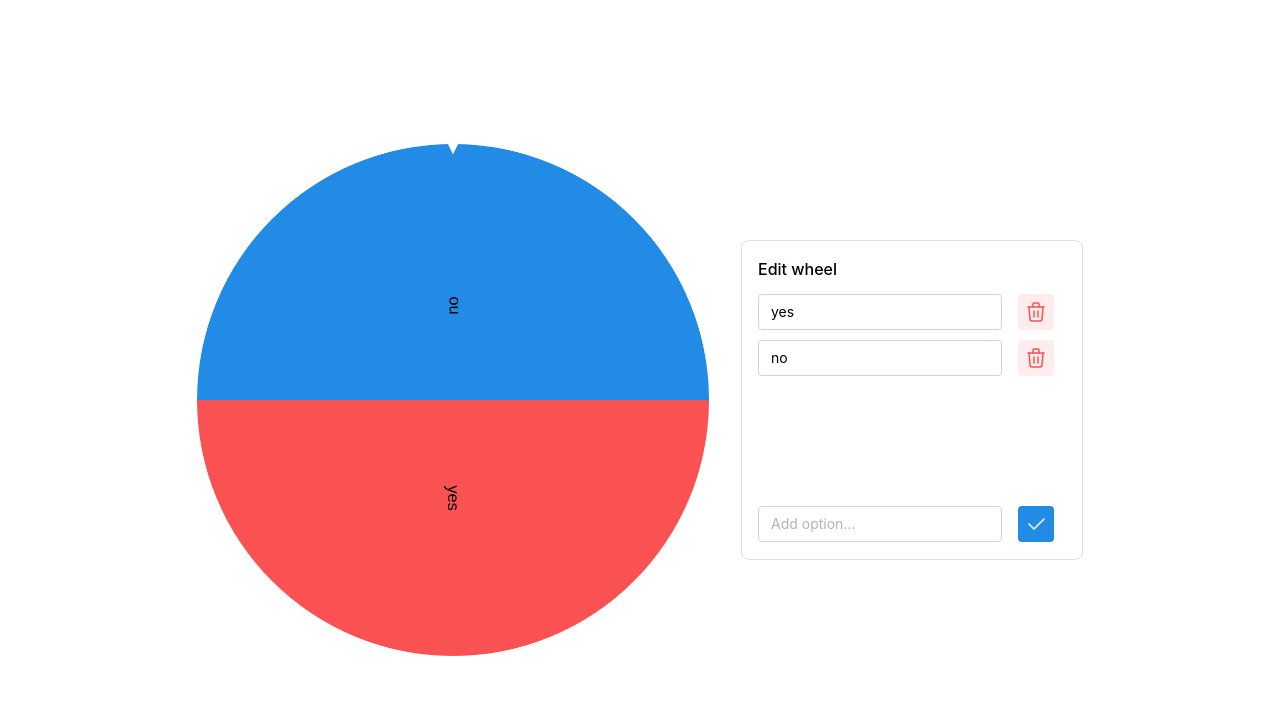
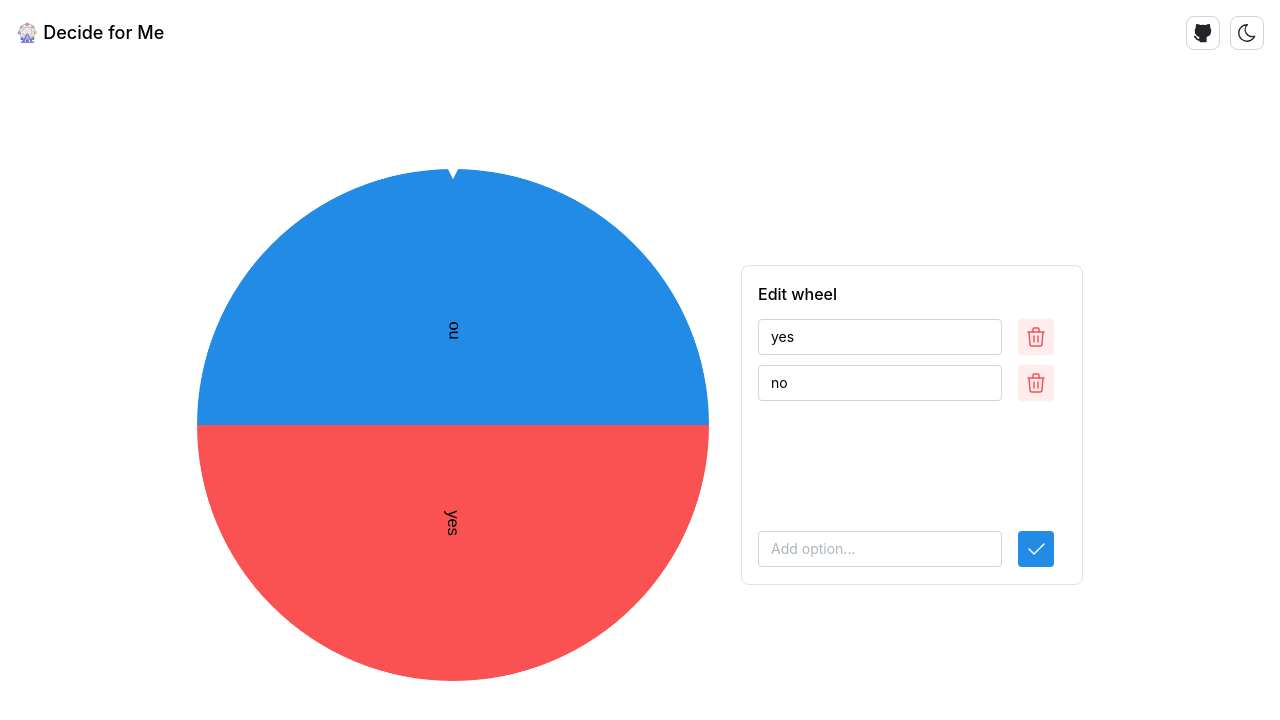
Before and after one commit to kcirreb/decide-for-me, a Next.js app: page / in a window 1280 px wide. Shown: the top 720 px of the page. Built offline with nearby package versions, Linux system fonts and the light colour scheme.

Commit message:
feat: add page header

```diff
--- a/app/page.tsx
+++ b/app/page.tsx
@@ -3,17 +3,68 @@
 import Editor from "@/components/editor";
 import Wheel from "@/components/wheel";
 import { DEFAULT_OPTIONS } from "@/lib/constants";
-import { Group } from "@mantine/core";
+import {
+  ActionIcon,
+  Group,
+  Stack,
+  Text,
+  useComputedColorScheme,
+  useMantineColorScheme,
+} from "@mantine/core";
+import { IconBrandGithubFilled, IconMoon, IconSun } from "@tabler/icons-react";
 import { useState } from "react";
 
 export default function Home() {
   const [options, setOptions] = useState<string[]>(DEFAULT_OPTIONS);
   const [spinning, setSpinning] = useState<boolean>(false);
 
+  const { setColorScheme } = useMantineColorScheme();
+  const computedColorScheme = useComputedColorScheme("light");
+
+  const toggleColorScheme = () => {
+    setColorScheme(computedColorScheme === "light" ? "dark" : "light");
+  };
+
   return (
-    <Group justify="center" gap="xl" className="h-screen">
-      <Wheel options={options} spinning={spinning} setSpinning={setSpinning} />
-      <Editor options={options} setOptions={setOptions} spinning={spinning} />
-    </Group>
+    <Stack p="md" className="h-screen">
+      <Group justify="space-between">
+        <Text size="lg" fw={500}>
+          🎡 Decide for Me
+        </Text>
+        <Group gap="xs">
+          <ActionIcon
+            component="a"
+            href="https://github.com/kcirreb/decide-for-me"
+            target="_blank"
+            variant="default"
+            size="lg"
+            radius="md"
+          >
+            <IconBrandGithubFilled size={22} />
+          </ActionIcon>
+          <ActionIcon
+            onClick={toggleColorScheme}
+            variant="default"
+            size="lg"
+            radius="md"
+          >
+            {computedColorScheme === "light" ? (
+              <IconMoon size={22} stroke={1.5} />
+            ) : (
+              <IconSun size={22} stroke={1.5} />
+            )}
+          </ActionIcon>
+        </Group>
+      </Group>
+
+      <Group justify="center" gap="xl" h="100%">
+        <Wheel
+          options={options}
+          spinning={spinning}
+          setSpinning={setSpinning}
+        />
+        <Editor options={options} setOptions={setOptions} spinning={spinning} />
+      </Group>
+    </Stack>
   );
 }
```
